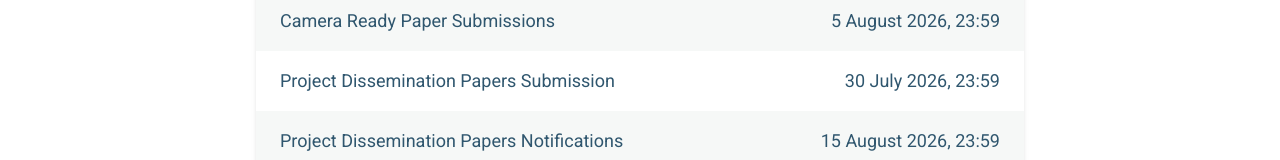
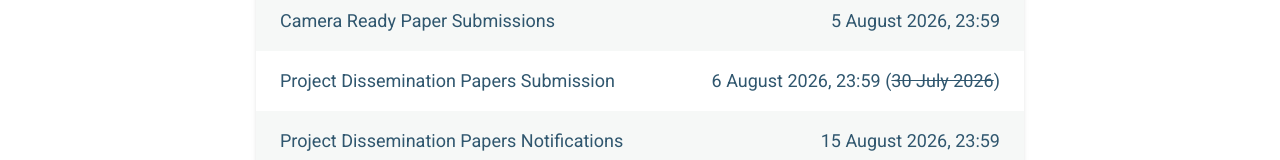
Before and after one commit to euvip2026/euvip2026.github.io, a Next.js app: page /information/important-dates in a window 1280 px wide. Shown: the part 778-938 px from the top of the page. Built offline with nearby package versions, Linux system fonts and the light colour scheme; no server answers.

Commit message:
Extend the project dissemination paper deadline.

```diff
--- a/src/app/calls/page.tsx
+++ b/src/app/calls/page.tsx
@@ -337,7 +337,7 @@ export default function CallsPage() {
           },
         ],
         daterows: [
-          ['Submission Deadline', '30 July 2026, 23:59'],
+          ['Submission Deadline', '6 August 2026, 23:59 (<s>30 July 2026</s>)'],
           ['Decision Notifications', '15 August 2026, 23:59'],
         ],
       },
--- a/src/app/information/important-dates/page.tsx
+++ b/src/app/information/important-dates/page.tsx
@@ -15,7 +15,7 @@ export default function ImportantDates() {
     ['Demo Submissions', '15 July 2026, 23:59'],
     ['Demo Notifications', '23 July 2026, 23:59 (<s>18 July 2026</s>)'],
     ['Camera Ready Paper Submissions', '5 August 2026, 23:59'],
-    ['Project Dissemination Papers Submission', '30 July 2026, 23:59'],
+    ['Project Dissemination Papers Submission', '6 August 2026, 23:59 (<s>30 July 2026</s>)'],
     ['Project Dissemination Papers Notifications', '15 August 2026, 23:59'],
     ['Special Sessions Submissions', '15 May 2026, 23:59 (<s>30 April 2026</s>)'],
     ['Special Sessions Notifications', '23 May 2026, 23:59 (<s>8 May 2026</s>)'],
--- a/src/app/page.tsx
+++ b/src/app/page.tsx
@@ -116,6 +116,10 @@ export default function Home() {
           <div className="mt-6">
             <div className="border-muted/60 bg-primary border p-6 text-white shadow-sm inset-shadow-sm">
               <ul className="space-y-4">
+                {/* July 30 */}
+                <li className="text-lg">
+                  <strong className="text-xl">July 30:</strong> Submission deadline for the project dissemination papers extended!
+                </li>
                 {/* July 29 */}
                 <li className="text-lg">
                   <strong className="text-xl">July 29:</strong> Registration for the conference is now open!{' '}
--- a/src/components/ImportantDates/index.tsx
+++ b/src/components/ImportantDates/index.tsx
@@ -66,7 +66,7 @@ export default function ImportantDates() {
     ['Demo Submissions', '15 July 2026, 23:59'],
     ['Demo Notifications', '23 July 2026, 23:59 (<s>18 July 2026</s>)'],
     ['Camera Ready Paper Submissions', '5 August 2026, 23:59'],
-    ['Project Dissemination Papers Submission', '30 July 2026, 23:59'],
+    ['Project Dissemination Papers Submission', '6 August 2026, 23:59 (<s>30 July 2026</s>)'],
     ['Project Dissemination Papers Notifications', '15 August 2026, 23:59'],
     ['Special Sessions Submissions', '15 May 2026, 23:59 (<s>30 April 2026</s>)'],
     ['Special Sessions Notifications', '23 May 2026, 23:59 (<s>8 May 2026</s>)'],
```
